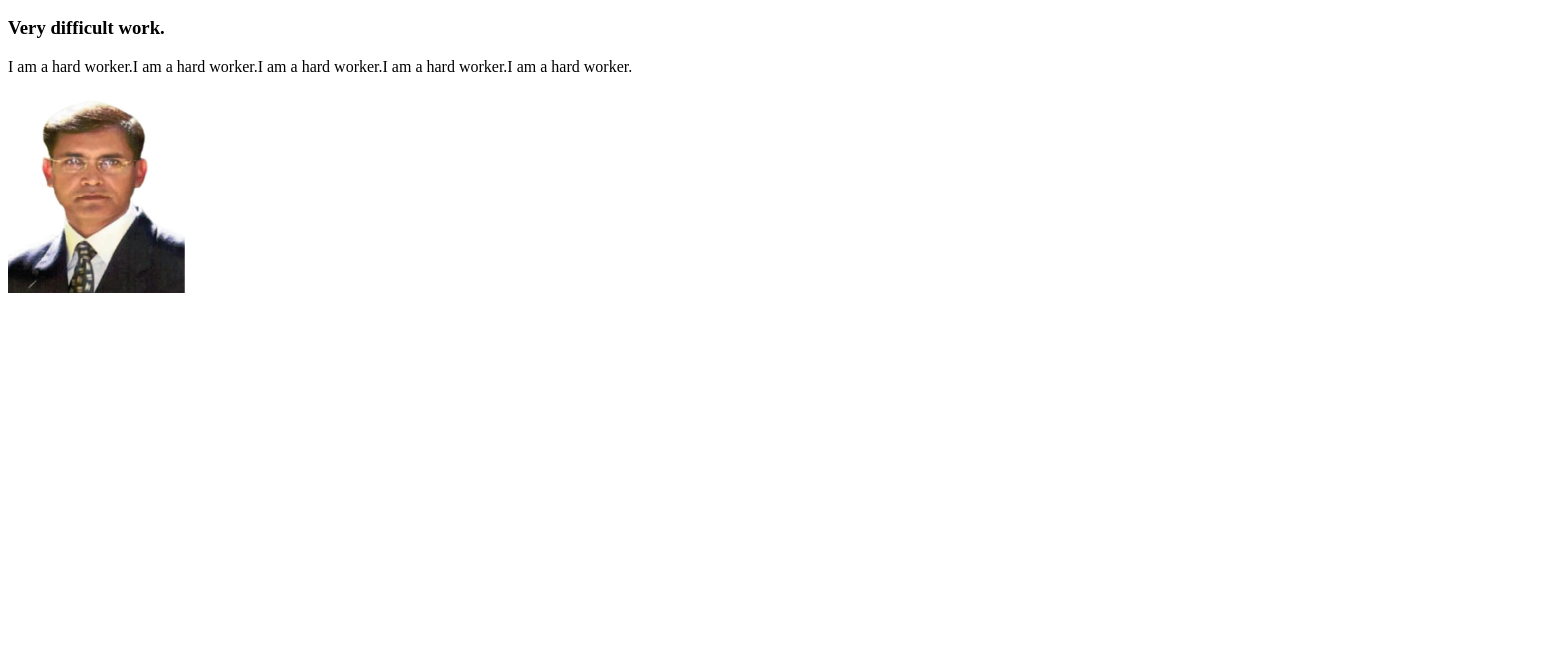
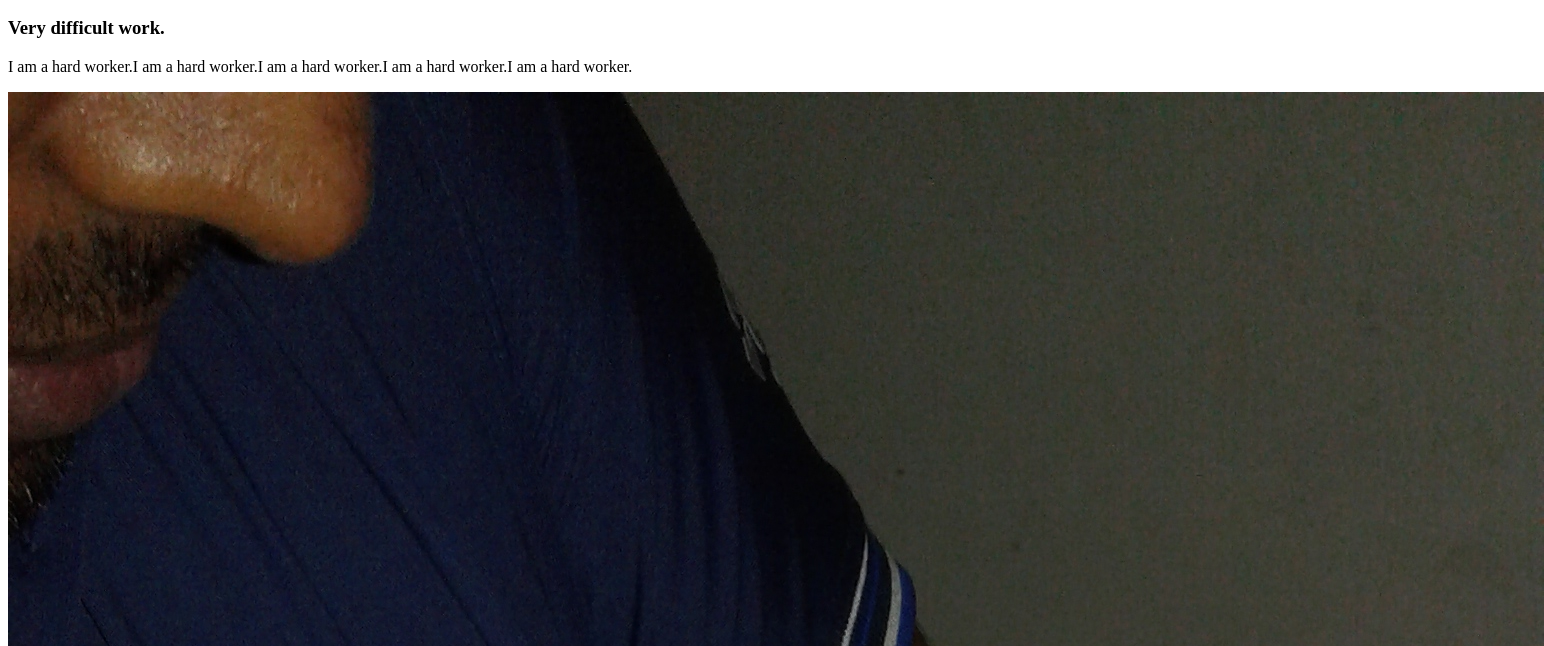
Before and after one commit to hasan-3/my-old-repo, a plain HTML site: page index.html in a window 1280 px wide. Shown: the part 110-756 px from the top of the page, 1544 px wide, since content can reach past the window. Drawn offline with Linux system fonts and the light colour scheme.

Commit message:
image added

```diff
--- a/index.html
+++ b/index.html
@@ -12,6 +12,6 @@
    <h2>I am ready to coding</h2>
    <h3>Very difficult work.</h3>
    <p>I am a hard worker.I am a hard worker.I am a hard worker.I am a hard worker.I am a hard worker.</p>
-   <img src="dg.jpg" alt="primary education">
+   <img src="anika.jpg.jpg" alt="my daughter">
 </body>
 </html>
```
